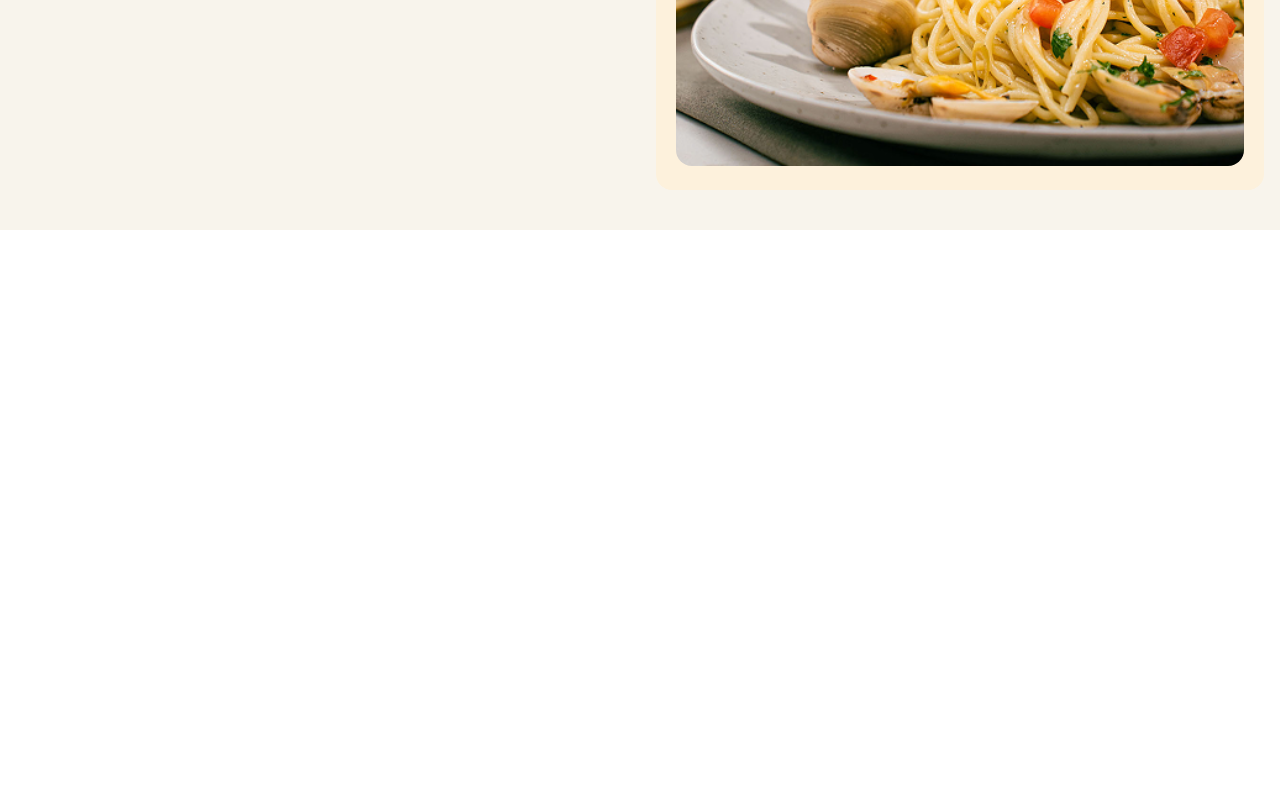
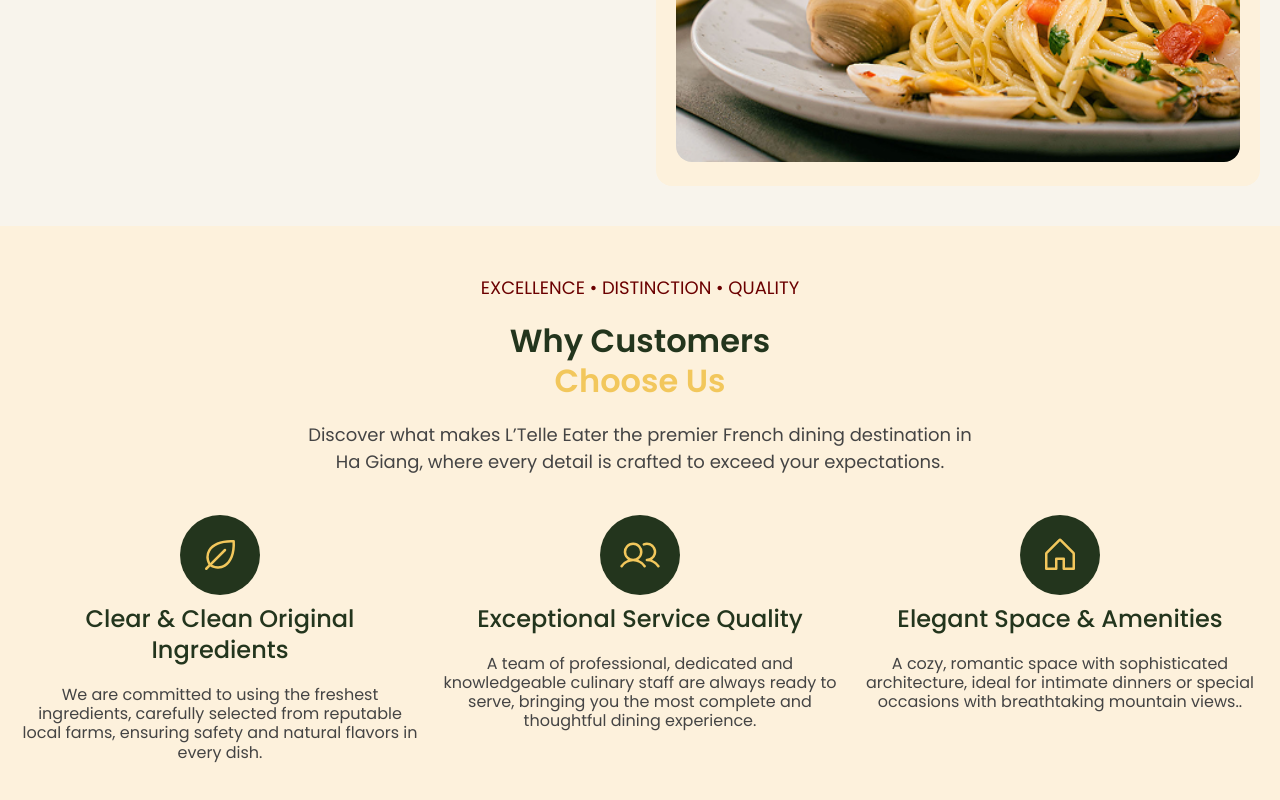
Before and after one commit to hoangkhoanguyen/ltelle-eatery, a Next.js app: page / in a window 1280 px wide. Shown: the part 1570-2370 px from the top of the page. Before the commit the page ends 1800 px from the top, so only its background shows below. Built offline with nearby package versions, Linux system fonts and the light colour scheme.

Commit message:
ui why choose us

```diff
--- a/src/app/(web)/page.tsx
+++ b/src/app/(web)/page.tsx
@@ -1,5 +1,6 @@
 import { HeroSection } from "@/components/web/features/home/HeroSection";
 import { OurStory } from "@/components/web/features/home/OurStory";
+import { WhyChooseUs } from "@/components/web/features/home/WhyChooseUs";
 import React from "react";
 
 const HomePage = () => {
@@ -7,6 +8,7 @@ const HomePage = () => {
     <div>
       <HeroSection />
       <OurStory />
+      <WhyChooseUs />
     </div>
   );
 };
--- a/src/components/web/features/home/OurStory.tsx
+++ b/src/components/web/features/home/OurStory.tsx
@@ -4,7 +4,7 @@ import React from "react";
 export const OurStory = () => {
   return (
     <section className="bg-web-background-3">
-      <div className="container px-3 md:px-4 pt-6 md:pt-10 pb-10 mx-auto">
+      <div className="container px-3 md:px-5 pt-6 md:pt-10 pb-10 mx-auto">
         <div className="grid grid-cols-1 lg:grid-cols-2 gap-y-10 gap-x-8">
           <div className="order-1 lg:order-2">
             <div className="rounded-2xl overflow-hidden bg-web-secondary-2 py-4.5 px-4 md:px-6 md:py-8 lg:px-5 lg:py-6 lg:mt-11">
--- /dev/null
+++ b/src/components/web/features/home/WhyChooseUs.tsx
@@ -0,0 +1,68 @@
+import Icon from "@/components/common/Icon";
+import React from "react";
+
+export const WhyChooseUs = () => {
+  return (
+    <section className="bg-web-secondary-2">
+      <div className="container mx-auto px-3 md:px-5 pt-10 pb-10 md:pt-12">
+        <h3 className="text-web-secondary-3 text-web-subtitle-mobile uppercase mb-5 lg:text-web-subtitle text-center">
+          EXCELLENCE &bull; DISTINCTION &bull; QUALITY
+        </h3>
+        <h2 className="text-center flex flex-col items-center text-web-h2-mobile mb-5 lg:text-web-h2 capitalize">
+          <span className="text-web-primary">Why customers</span>
+          <span className="text-web-secondary-1">choose us</span>
+        </h2>
+
+        <div className="mb-10 lg:max-w-2xl mx-auto">
+          <p className="text-center text-web-content-2 text-web-subtitle-mobile lg:text-web-subtitle">
+            Discover what makes L’Telle Eater the premier French dining
+            destination in Ha Giang, where every detail is crafted to exceed
+            your expectations.
+          </p>
+        </div>
+
+        <div className="grid grid-cols-1 lg:grid-cols-3 gap-10 md:gap-5">
+          <ReasonItem
+            icon="ph:leaf"
+            title="Clear & Clean Original Ingredients"
+            desc="We are committed to using the freshest ingredients, carefully selected from reputable local farms, ensuring safety and natural flavors in every dish."
+          />
+          <ReasonItem
+            icon="ph:users"
+            title="Exceptional Service Quality"
+            desc="A team of professional, dedicated and knowledgeable culinary staff are always ready to serve, bringing you the most complete and thoughtful dining experience."
+          />
+          <ReasonItem
+            icon="ph:house"
+            title="Elegant Space & Amenities"
+            desc="A cozy, romantic space with sophisticated architecture, ideal for intimate dinners or special occasions with breathtaking mountain views.."
+          />
+        </div>
+      </div>
+    </section>
+  );
+};
+
+function ReasonItem({
+  icon,
+  title,
+  desc,
+}: {
+  icon: string;
+  title: string;
+  desc: string;
+}) {
+  return (
+    <div className="flex flex-col items-center text-center">
+      <div className="w-20 aspect-square rounded-full bg-web-primary text-web-secondary-1 flex justify-center items-center mb-2">
+        <Icon icon={icon} className="text-[40px]" />
+      </div>
+      <h4 className="text-web-h3-mobile lg:text-web-h3 text-web-primary capitalize mb-5">
+        {title}
+      </h4>
+      <p className="text-web-body-mobile lg:text-web-body text-web-content-2">
+        {desc}
+      </p>
+    </div>
+  );
+}
```
